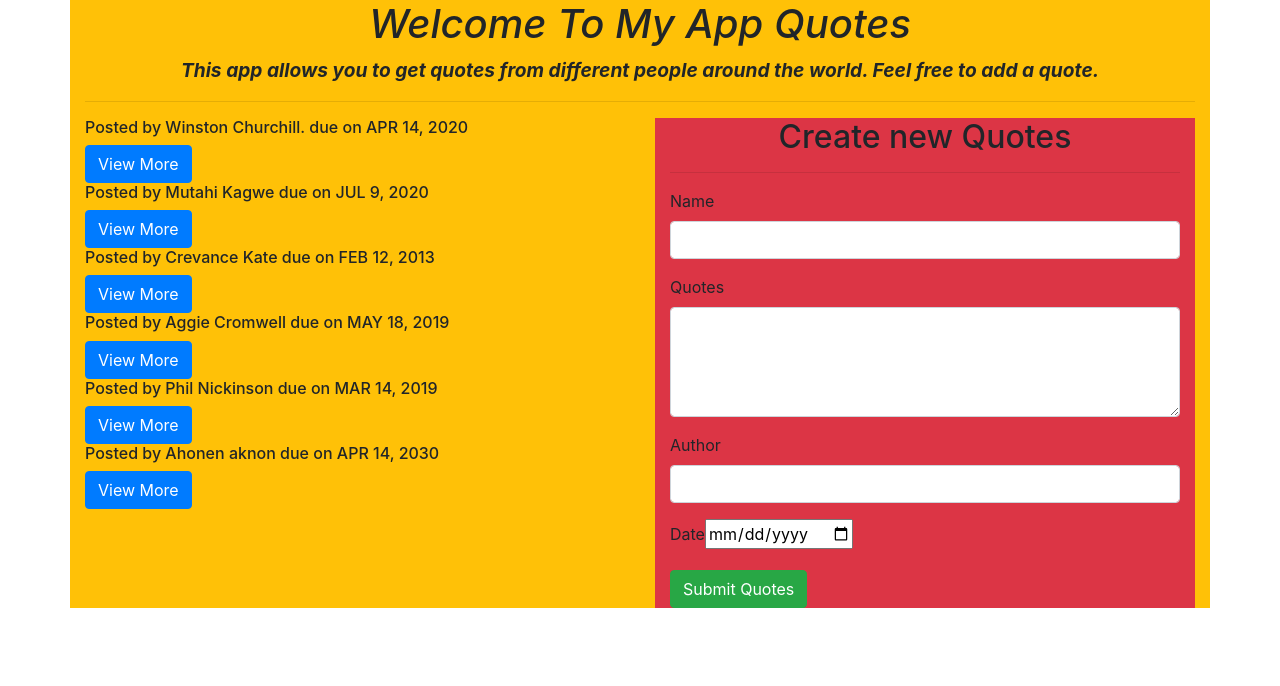
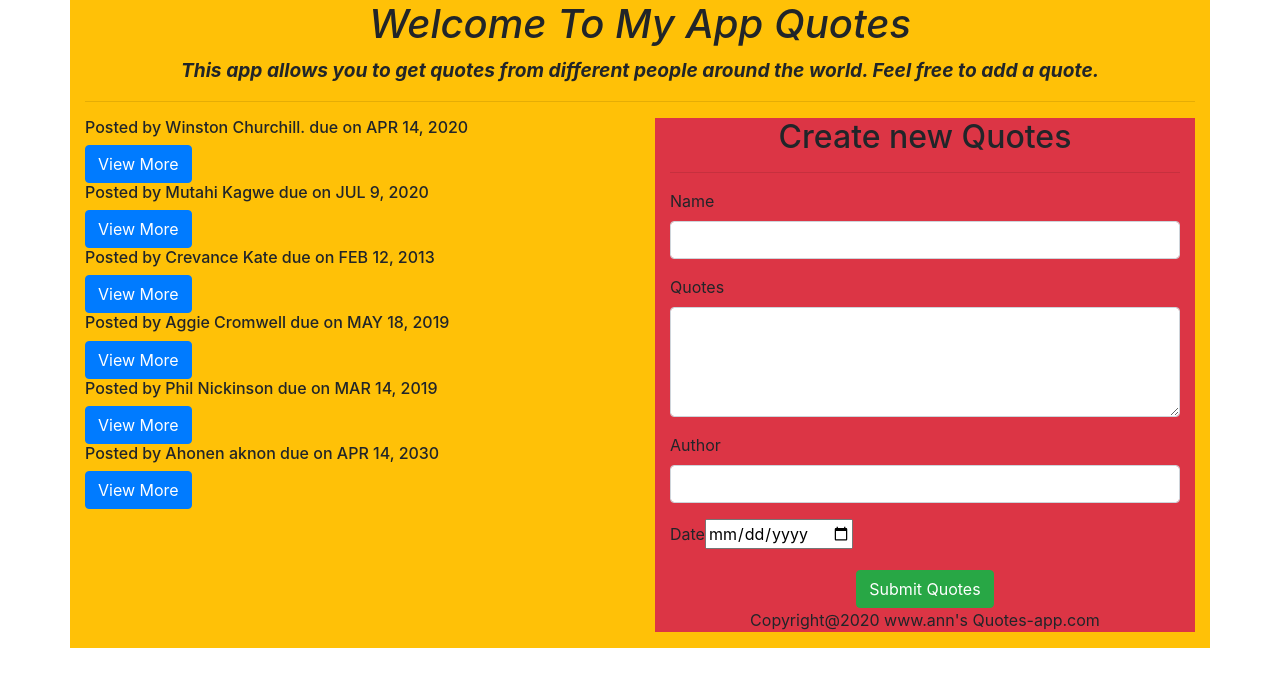
Before and after one commit to annaadhiambo/Quotes-app, an Angular app: page / in a window 1280 px wide. Shown: the top 686 px of the page. Built offline with nearby package versions, Linux system fonts and the light colour scheme.

Commit message:
compiled my work

```diff
--- a/src/app/quotes-form/quotes-form.component.html
+++ b/src/app/quotes-form/quotes-form.component.html
@@ -35,6 +35,12 @@
               <p>Enter Date</p>
             </div>
         </div>
-        <button type="submit" class="btn btn-success">Submit Quotes</button>
+        <div class="text-center">
+          <button type="submit" class="btn btn-success">Submit Quotes</button>
+
+        </div>
     </form>
+    <div class="text-center">
+      <p>Copyright@2020 www.ann's Quotes-app.com</p>
+    </div>
   </div>
```
Also changed, not shown: src/app/quotes/quotes.component.css (line endings or trailing spaces).
